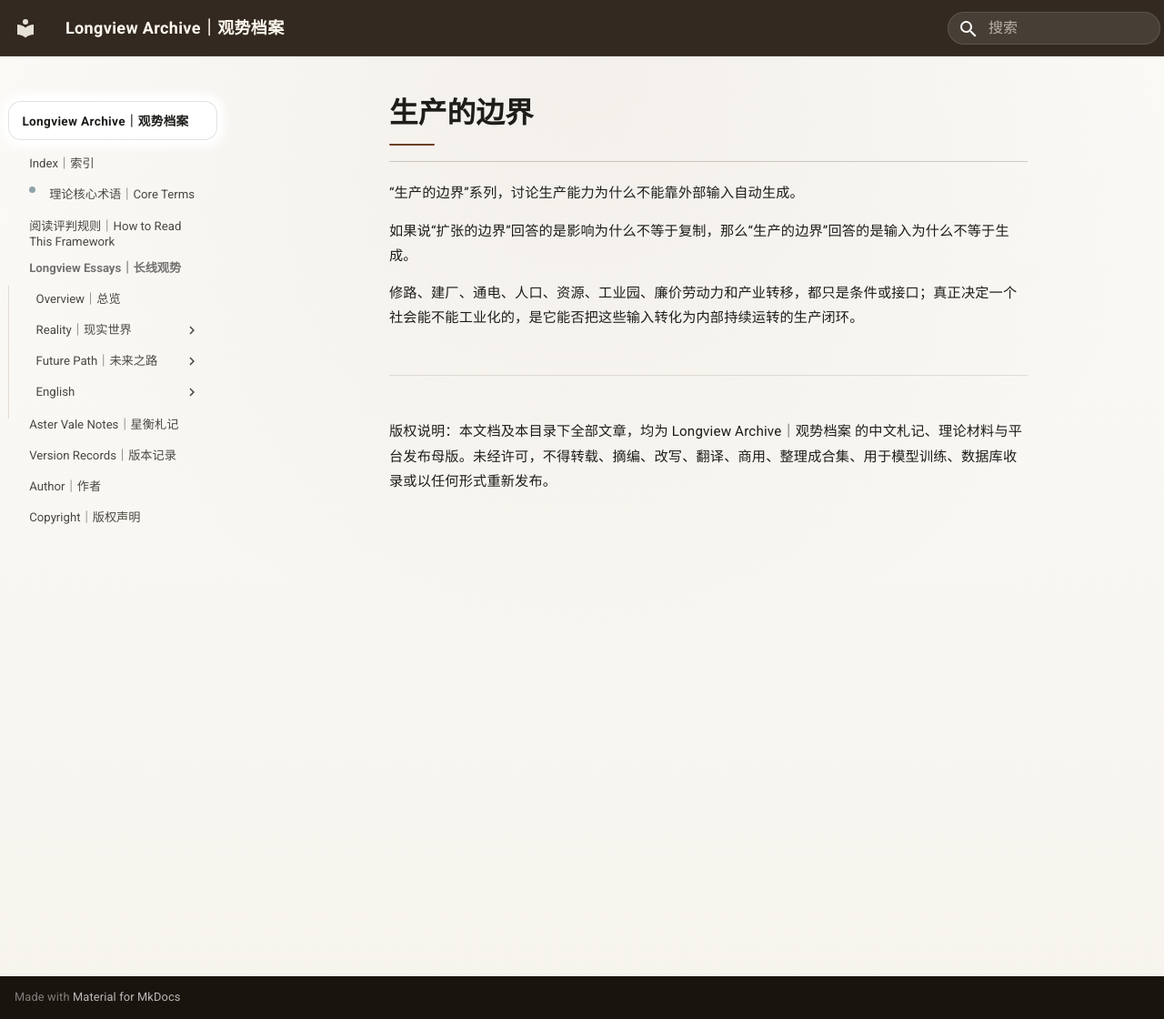
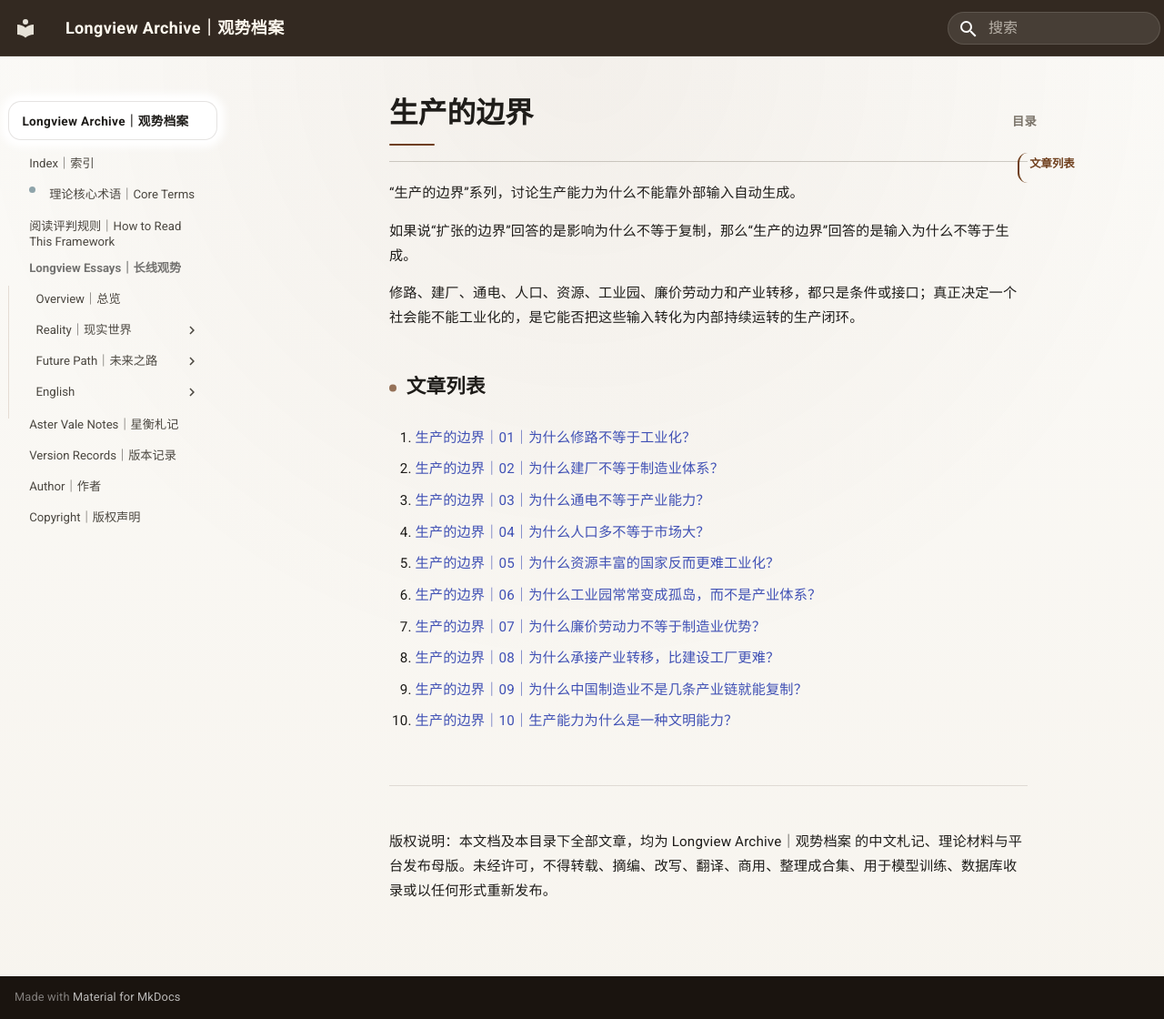
Before and after one commit to guanshi1688/longview-archive, an MkDocs documentation site: the page built from docs/essays/notes/chinese/production-boundary/index.md, in a window 1280 px wide and 1120 px high. Shown: the whole window at 91% size. Built offline with MkDocs 1.6.1 and Material for MkDocs 9.7.7, drawn with Linux system fonts in a browser that asks for light colours.

Commit message:
Update index.md

```diff
--- a/docs/essays/notes/chinese/production-boundary/index.md
+++ b/docs/essays/notes/chinese/production-boundary/index.md
@@ -6,6 +6,30 @@
 
 修路、建厂、通电、人口、资源、工业园、廉价劳动力和产业转移，都只是条件或接口；真正决定一个社会能不能工业化的，是它能否把这些输入转化为内部持续运转的生产闭环。
 
+
+## 文章列表
+
+1. [生产的边界｜01｜为什么修路不等于工业化？](01-roads-do-not-equal-industrialization.md)
+
+2. [生产的边界｜02｜为什么建厂不等于制造业体系？](02-factories-do-not-equal-manufacturing-system.md)
+
+3. [生产的边界｜03｜为什么通电不等于产业能力？](03-electricity-does-not-equal-industrial-capacity.md)
+
+4. [生产的边界｜04｜为什么人口多不等于市场大？](04-population-does-not-equal-market.md)
+
+5. [生产的边界｜05｜为什么资源丰富的国家反而更难工业化？](05-resource-rich-countries-and-industrialization.md)
+
+6. [生产的边界｜06｜为什么工业园常常变成孤岛，而不是产业体系？](06-industrial-parks-as-islands.md)
+
+7. [生产的边界｜07｜为什么廉价劳动力不等于制造业优势？](07-cheap-labor-does-not-equal-manufacturing-advantage.md)
+
+8. [生产的边界｜08｜为什么承接产业转移，比建设工厂更难？](08-industrial-transfer-is-harder-than-building-factories.md)
+
+9. [生产的边界｜09｜为什么中国制造业不是几条产业链就能复制？](09-why-china-manufacturing-cannot-be-copied-by-supply-chains.md)
+
+10. [生产的边界｜10｜生产能力为什么是一种文明能力？](10-production-capacity-as-civilizational-capacity.md)
+
+
 ---
 
 版权说明：本文档及本目录下全部文章，均为 Longview Archive｜观势档案 的中文札记、理论材料与平台发布母版。未经许可，不得转载、摘编、改写、翻译、商用、整理成合集、用于模型训练、数据库收录或以任何形式重新发布。
```
